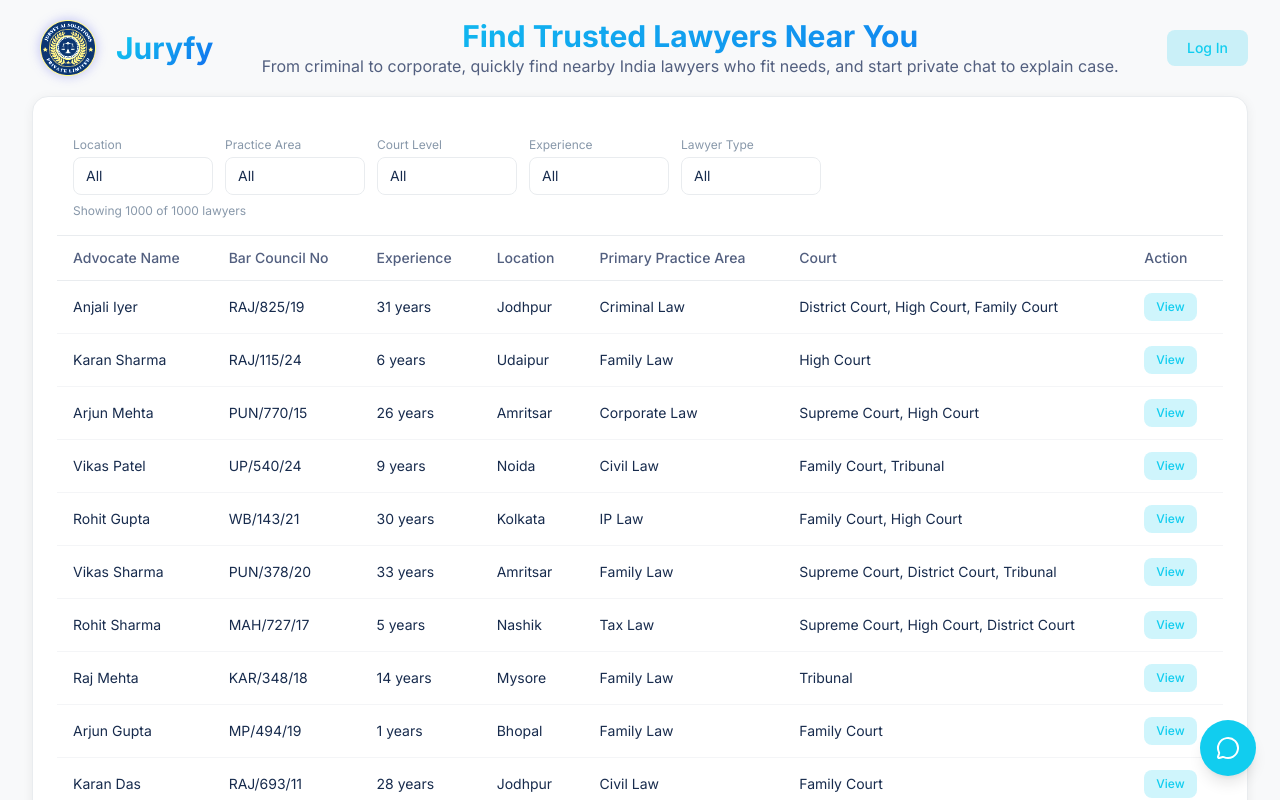
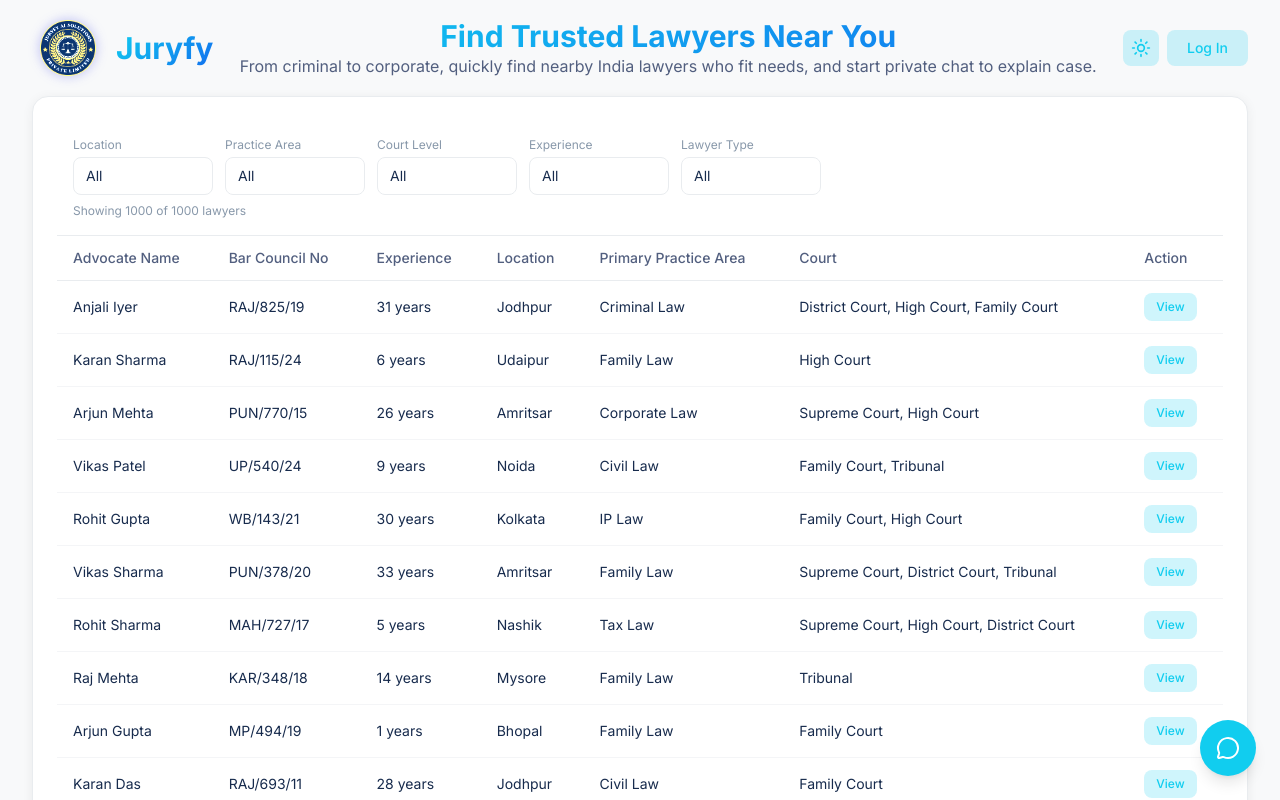
Before and after one commit to Juryfy/prototype, a React (Vite) app in the folder legalpro/: page / in a window 1280 px wide. Shown: the top 800 px of the page. Built offline with nearby package versions, Linux system fonts and the light colour scheme.

Commit message:
changed the theme colors

```diff
--- a/legalpro/src/pages/HomePage.tsx
+++ b/legalpro/src/pages/HomePage.tsx
@@ -1,7 +1,8 @@
 import { useState, useMemo } from 'react';
 import { Link } from 'react-router';
-import { MapPin, Briefcase, Building2, Clock, Users } from 'lucide-react';
+import { MapPin, Briefcase, Building2, Clock, Users, Sun, Moon, Sparkles } from 'lucide-react';
 import { GlassCard, FilterBar, DataTable, Modal } from '@/components/ui';
+import { useTheme, type Theme } from '@/contexts/ThemeContext';
 import lawyersData from '@/data/lawyers.json';
 import type { Lawyer } from '@/types';
 
@@ -65,6 +66,17 @@ export function HomePage() {
     lawyerType: 'All',
   });
   const [selectedLawyer, setSelectedLawyer] = useState<Lawyer | null>(null);
+  const { theme, setTheme } = useTheme();
+
+  const themeIcons: Record<Theme, typeof Sun> = { light: Sun, dark: Moon, gold: Sparkles };
+  const themeOrder: Theme[] = ['light', 'dark', 'gold'];
+
+  function cycleTheme() {
+    const idx = themeOrder.indexOf(theme);
+    setTheme(themeOrder[(idx + 1) % themeOrder.length]);
+  }
+
+  const ThemeIcon = themeIcons[theme];
 
   const filteredLawyers = useMemo(() => {
     return lawyers.filter((l) => {
@@ -126,12 +138,22 @@ export function HomePage() {
             From criminal to corporate, quickly find nearby India lawyers who fit needs, and start private chat to explain case.
           </p>
         </div>
-        <Link
-          to="/login"
-          className="px-5 py-2 rounded-lg bg-accent-primary/20 text-accent-primary hover:bg-accent-primary hover:text-white text-sm font-medium transition-colors shrink-0"
-        >
-          Log In
-        </Link>
+        <div className="flex items-center gap-2 shrink-0">
+          <button
+            onClick={cycleTheme}
+            className="p-2 rounded-lg bg-accent-primary/20 text-accent-primary hover:bg-accent-primary hover:text-white transition-colors"
+            title={`Theme: ${theme} (click to switch)`}
+            aria-label="Switch theme"
+          >
+            <ThemeIcon className="w-5 h-5" />
+          </button>
+          <Link
+            to="/login"
+            className="px-5 py-2 rounded-lg bg-accent-primary/20 text-accent-primary hover:bg-accent-primary hover:text-white text-sm font-medium transition-colors"
+          >
+            Log In
+          </Link>
+        </div>
       </header>
       {/* Mobile title */}
       <div className="sm:hidden text-center px-4 pb-2">
```
